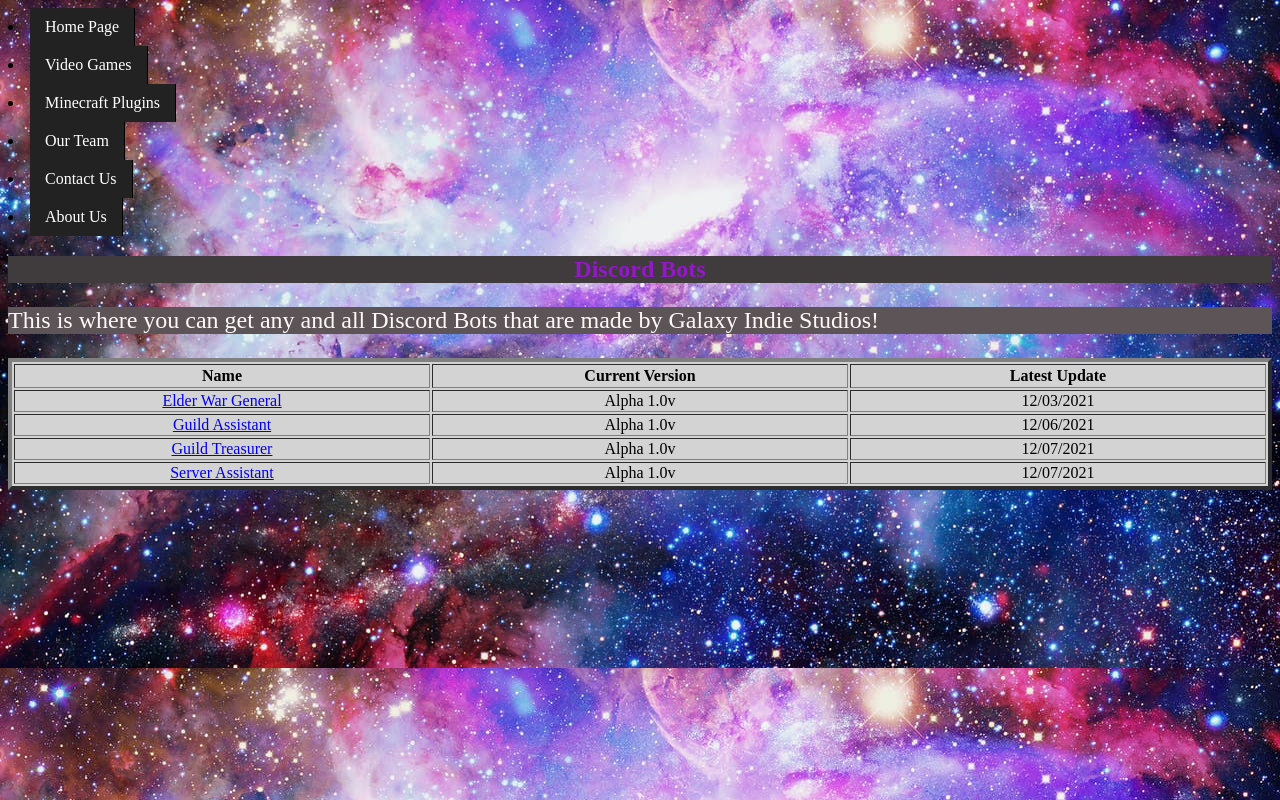
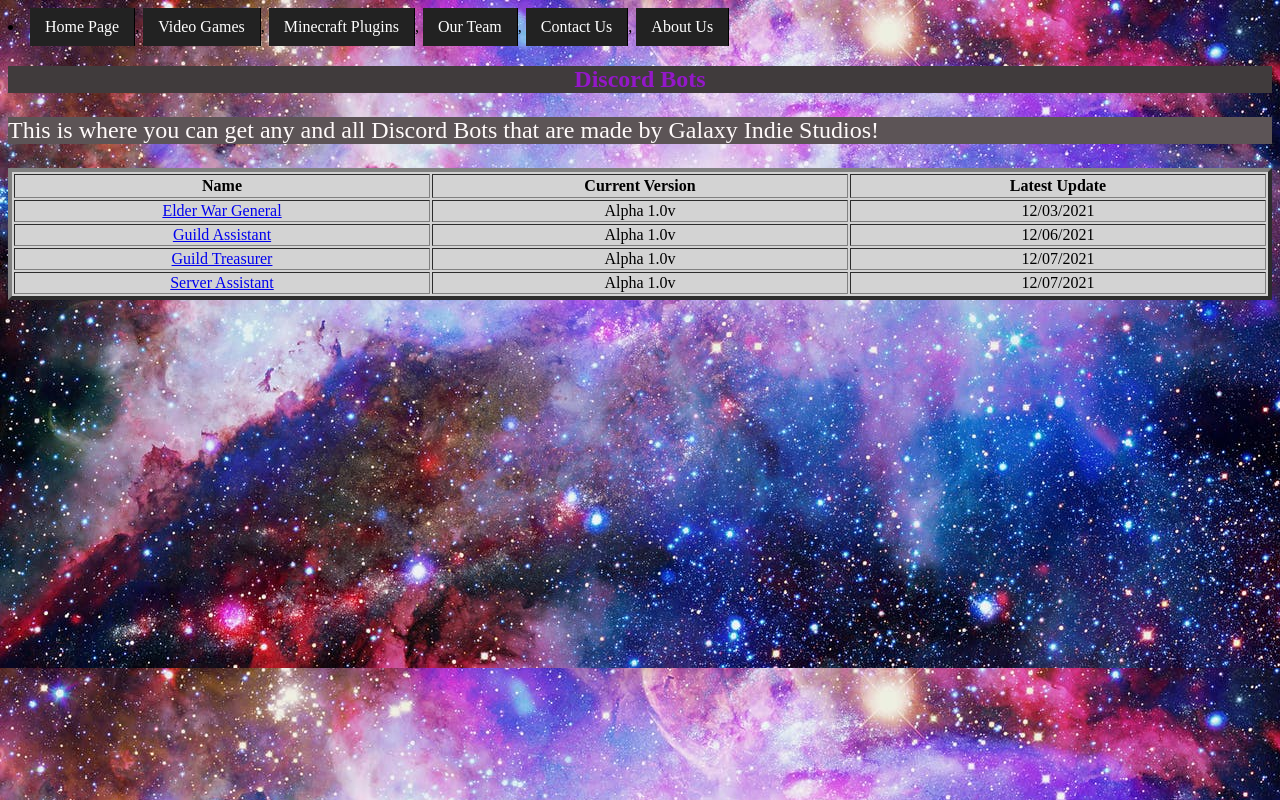
Before and after one commit to Galaxy-Indie-Studio/GIS, a plain HTML site: page discordbot.html in a window 1280 px wide. Drawn offline with Linux system fonts and the light colour scheme.

Commit message:
Update discordbot.html

```diff
--- a/discordbot.html
+++ b/discordbot.html
@@ -9,12 +9,14 @@
 	<body>
 		<nav>
 			<ui>
-				<li><a href="index.html">Home Page</a></li>
-				<li><a href="videogames.html">Video Games</a></li>
-				<li><a href="minecraftplugins.html">Minecraft Plugins</a></li>
-				<li><a href="ourteam.html">Our Team</a></li>
-				<li><a href="maincontactus.html">Contact Us</a></li>
-				<li><a href="mainaboutus.html">About Us</a></li>
+				<li>
+					<a href="index.html">Home Page</a>,
+					<a href="videogames.html">Video Games</a>,
+					<a href="minecraftplugins.html">Minecraft Plugins</a>,
+					<a href="ourteam.html">Our Team</a>,
+					<a href="maincontactus.html">Contact Us</a>,
+					<a href="mainaboutus.html">About Us</a>
+				</li>
 			</ui>
 		</nav>
 
```
